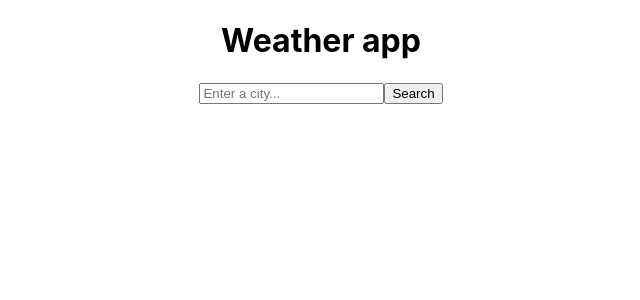
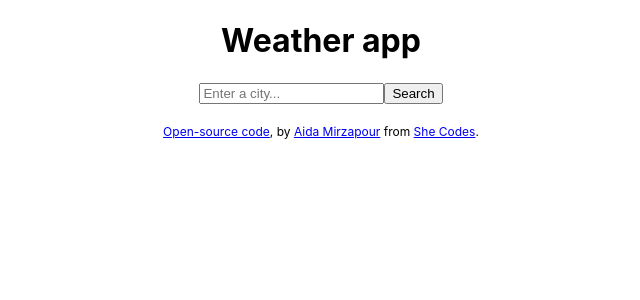
Before and after one commit to AidaMirzapour/first-WeatherReactApp, a React (Create React App) app: page / in a window 1280 px wide. Shown: the top 300 px of the page, without its empty margins (319-959 px from the left). Built offline with nearby package versions, Linux system fonts and the light colour scheme.

Commit message:
add FooterLinks componant

```diff
--- a/src/App.css
+++ b/src/App.css
@@ -3,3 +3,8 @@
   flex-direction: column;
   align-items: center;
 }
+
+.FooterLinks {
+  margin-top: 20px;
+  font-size: 12px;
+}
--- a/src/App.js
+++ b/src/App.js
@@ -1,11 +1,13 @@
 import "./App.css";
 import Weather from "./Weather";
+import FooterLinks from "./FooterLinks";
 
 function App() {
   return (
     <div className="App">
       <h1>Weather app</h1>
       <Weather />
+      <FooterLinks className="FooterLinks"/>
     </div>
   );
 }
--- /dev/null
+++ b/src/FooterLinks.js
@@ -0,0 +1,27 @@
+import React from "react";
+export default function FooterLinks() {
+  return (
+    <div className="FooterLinks">
+      <a
+        href="https://github.com/AidaMirzapour/Weather-app-React"
+        target="_blank"
+        rel="noreferrer"
+      >
+        Open-source code
+      </a>
+      , by{" "}
+      <a
+        href="https://github.com/AidaMirzapour"
+        target="_blank"
+        rel="noreferrer"
+      >
+        Aida Mirzapour
+      </a>{" "}
+      from{" "}
+      <a href="https://www.shecodes.io" target="_blank" rel="noreferrer">
+        She Codes
+      </a>
+      .
+    </div>
+  );
+}
```
